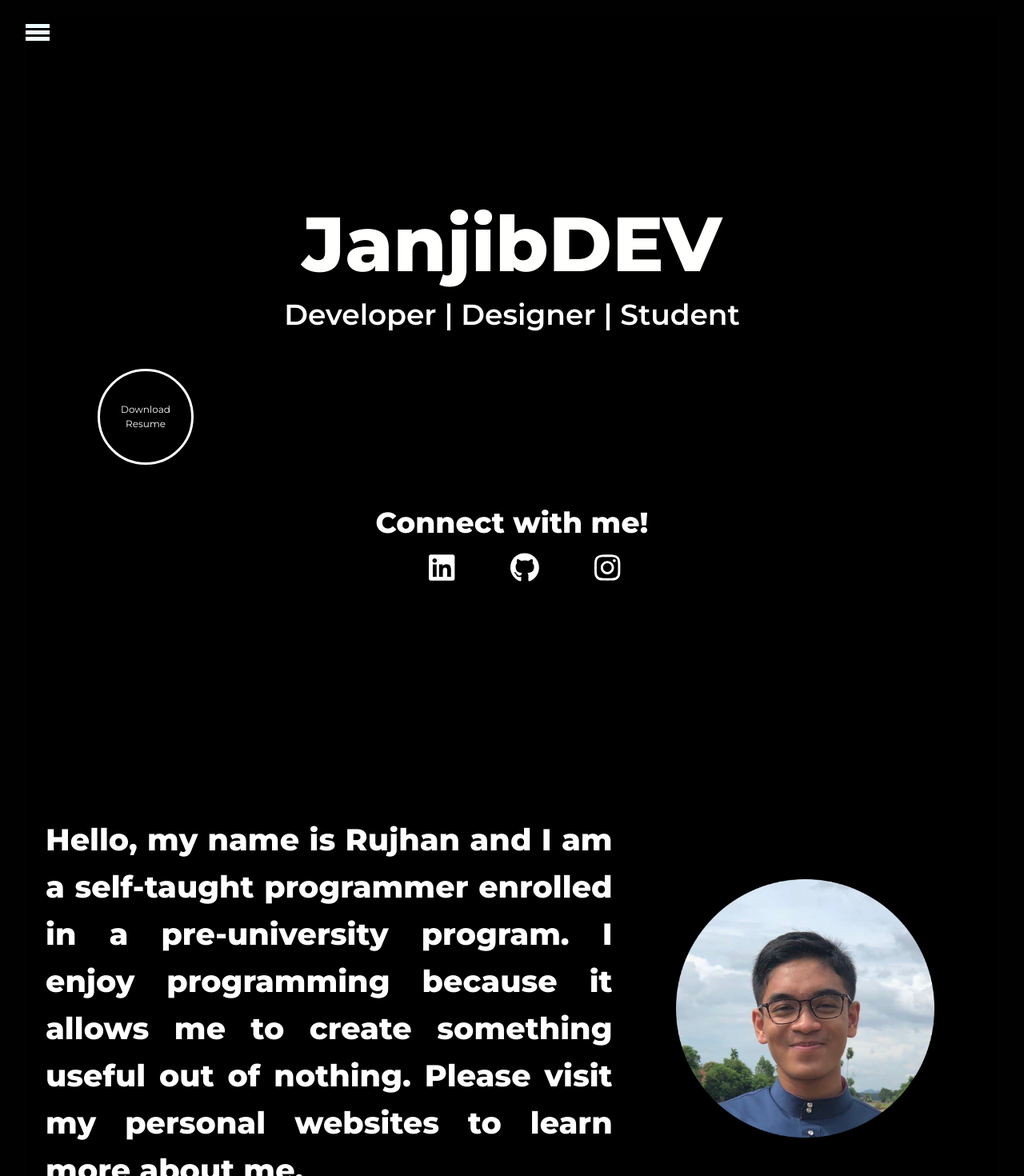
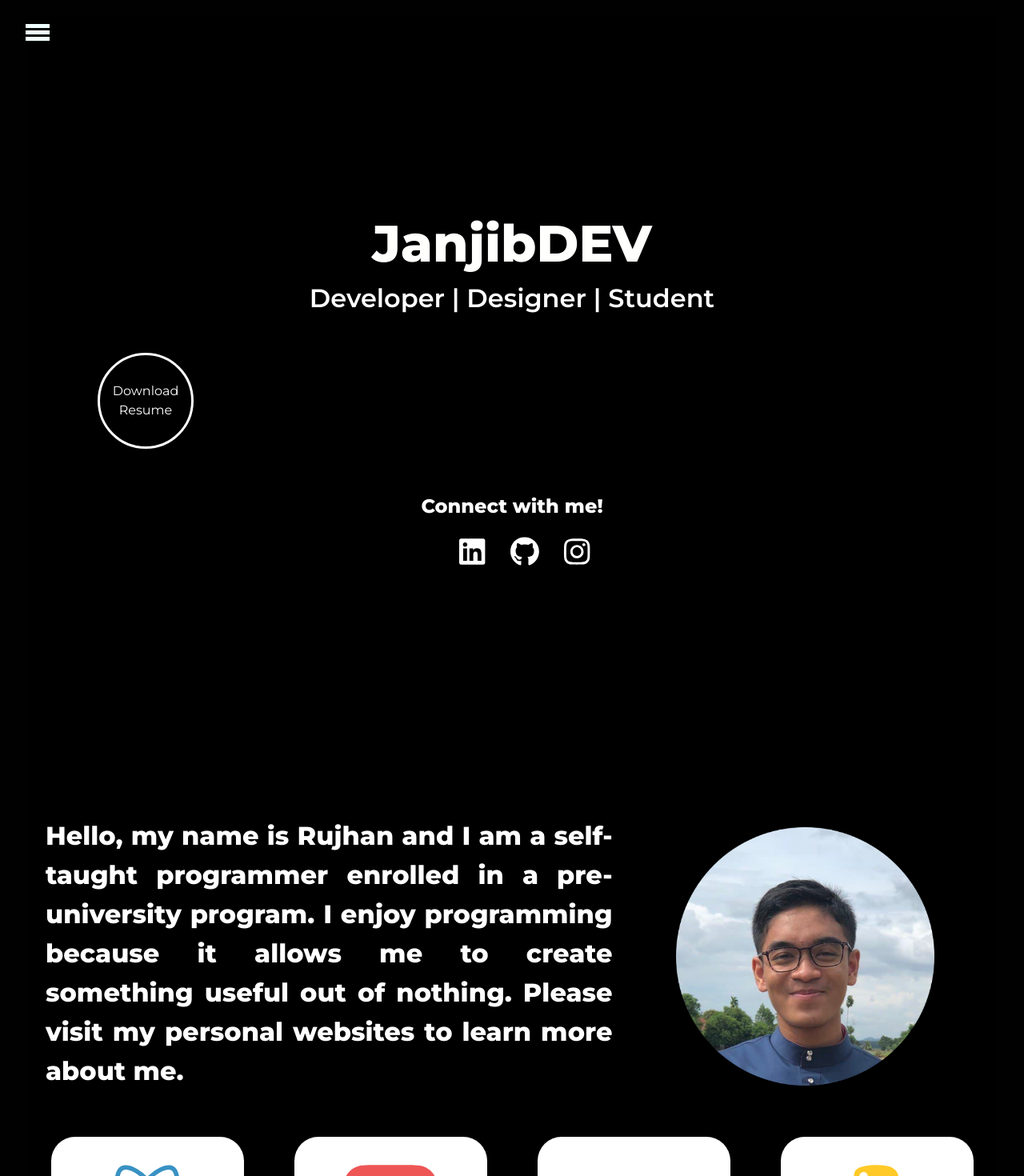
Before and after one commit to rujhannajib/personalportfolio, a Next.js app: page / in a window 1280 px wide. Shown: the top 1470 px of the page at 80% size. Built offline with nearby package versions, Linux system fonts and the light colour scheme; no server answers; the database is empty.

Commit message:
Second Deployment 4/23/2022

```diff
--- a/components/Comment.js
+++ b/components/Comment.js
@@ -7,6 +7,9 @@ const Comment = () => {
     setCommentText((commentText) => e.target.value);
   };
   const sendMessage = async () => {
+    if (commentText == "") {
+      alert("Write something first!");
+    } else {
       try {
         const response = await axios.get(
           `https://api.telegram.org/bot5152376088:AAFcWfvPJw1AW2-SW-PNOeik2ffxRhbVnfY/sendMessage?chat_id=@portfoliocomment&text=${commentText}`
@@ -14,6 +17,7 @@ const Comment = () => {
         setCommentText("");
       } catch (err) {
         setCommentText(err.message);
+      }
     }
   };
   return (
--- a/styles/About.module.css
+++ b/styles/About.module.css
@@ -8,8 +8,8 @@
 .aboutDesc {
   font-style: normal;
   font-weight: 800;
-  font-size: 2.375rem ;
-  line-height: 59px;
+  font-size: 2rem ;
+  line-height: 49px;
   text-align: justify;
   width: 70%;
   color: #ffffff;
--- a/styles/Comment.module.css
+++ b/styles/Comment.module.css
@@ -10,7 +10,7 @@
 .mainTitle {
   font-style: normal;
   font-weight: 800;
-  font-size: 6rem ;
+  font-size: 3rem ;
   line-height: 117px;
   /* identical to box height */
   margin: 10px auto 10px auto;
@@ -25,7 +25,7 @@
   padding: 10px 25px 10px 25px;
   font-style: normal;
   font-weight: 600;
-  font-size: 24px;
+  font-size: 1.5rem;
   line-height: 29px;
   resize: none;
   color: #000000;
@@ -42,7 +42,7 @@
   color: #ffffff;
   font-style: normal;
   font-weight: 800;
-  font-size: 48px;
+  font-size: 2rem;
   margin: 0 auto 0 auto;
   float: right;
 }
--- a/styles/MainBanner.module.css
+++ b/styles/MainBanner.module.css
@@ -8,15 +8,13 @@
 .maintitle {
   font-style: normal;
   font-weight: 800;
-  font-size: 6rem;
-  line-height: 117px;
-
+  font-size: 4rem;
   color: #fffffe;
 }
 .mainslogan {
   font-style: normal;
   font-weight: 600;
-  font-size: 2.25rem ;
+  font-size: 2rem ;
   line-height: 44px;
   /* identical to box height */
   text-align: center;
@@ -36,7 +34,7 @@
   display: flex; /* or inline-flex */
   align-items: center;
   justify-content: center;
-  font-size: 0.75rem ;
+  font-size: 1rem ;
   border: 3px solid white;
   position: absolute;
   left: 90px;
@@ -50,7 +48,7 @@
 .contacttitle {
   font-style: normal;
   font-weight: 700;
-  font-size: 2.25rem ;
+  font-size: 1.5rem ;
   line-height: 44px;
   /* identical to box height */
   color: #ffffff;
--- a/styles/Project.module.css
+++ b/styles/Project.module.css
@@ -20,7 +20,7 @@
   color: #fffffe;
   font-style: normal;
   font-weight: 800;
-  font-size: 26px;
+  font-size: 1.5rem;
   line-height: 44px;
 }
 .projectDetailDiv {
```
Lines whose indentation alone changed are shown as unchanged.
